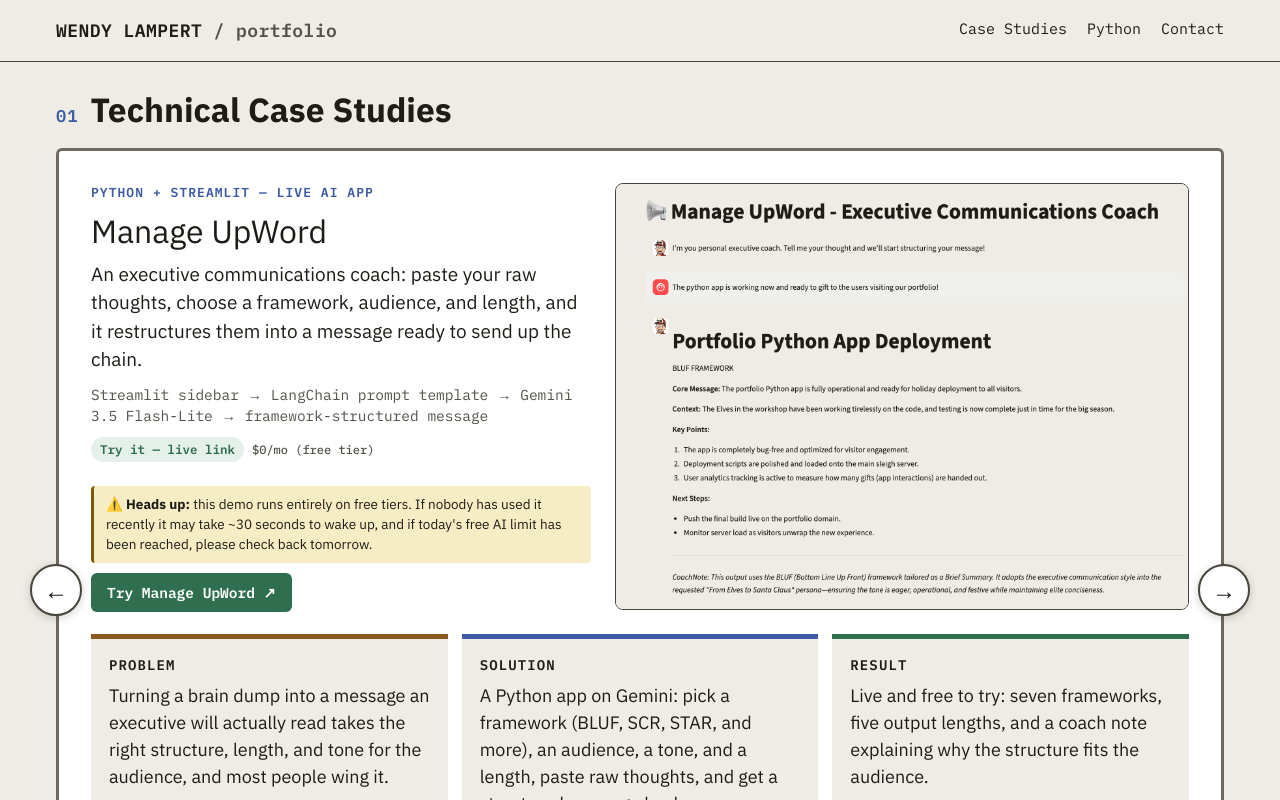
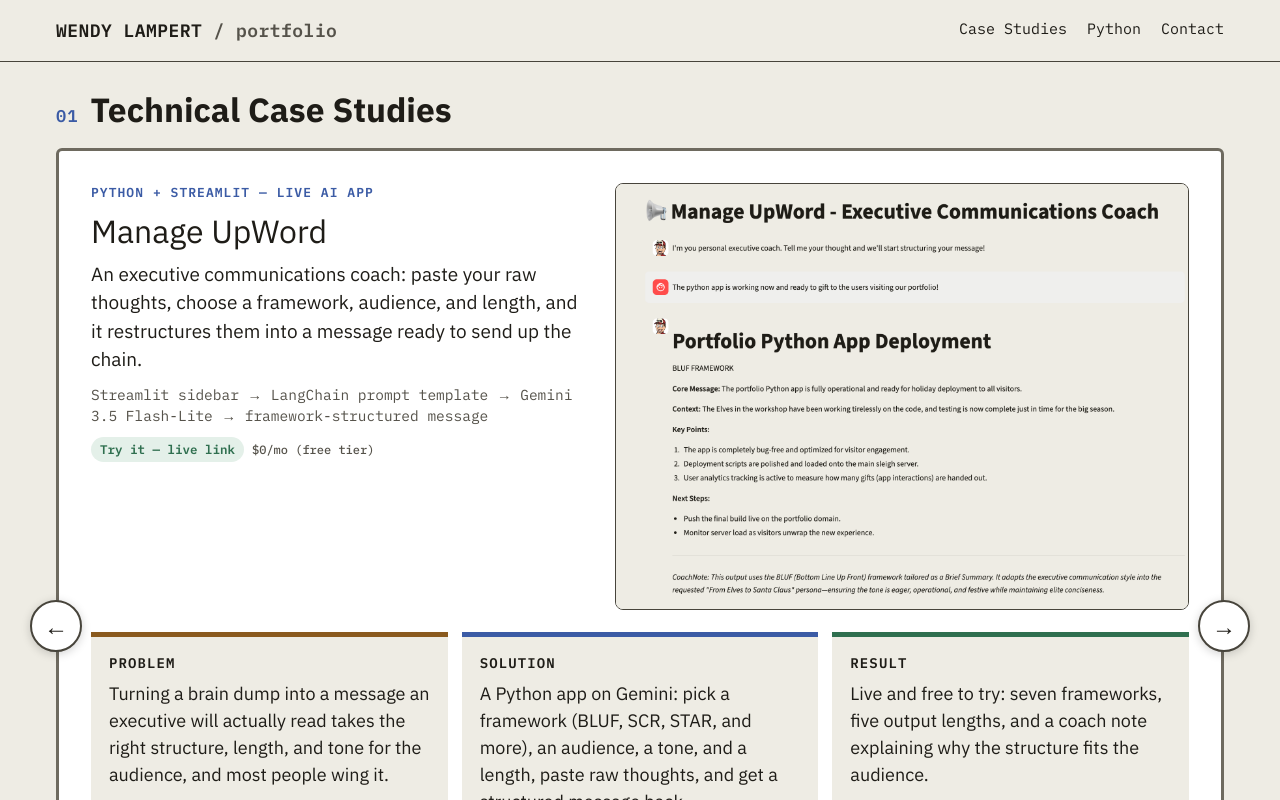
Before and after one commit to lampertwb/lampertwb, a Next.js app: page / in a window 1280 px wide. Both pictures are taken after a click on the tab 590 px from the left and 1646 px from the top of the page. Shown: the part 826-1626 px from the top of the page. Built offline with nearby package versions, Linux system fonts and the light colour scheme.

Commit message:
Add Manage UpWord live demo case study with Try it button

```diff
--- a/app/globals.css
+++ b/app/globals.css
@@ -1812,6 +1812,63 @@
   }
 }
 
+/* Case-study slide: free-tier note on the left, Try button on the right */
+.try-row {
+  align-self: stretch;
+  display: flex;
+  align-items: center;
+  gap: 16px;
+}
+
+.try-row .try-note {
+  flex: 1;
+}
+
+.try-row .try-btn {
+  flex-shrink: 0;
+  white-space: nowrap;
+}
+
+@media (max-width: 639px) {
+  .try-row {
+    flex-direction: column;
+    align-items: stretch;
+  }
+  .try-row .try-btn {
+    justify-content: center;
+  }
+}
+
+/* Bottom of a case-study slide: optional Try button + Next case study */
+.case-bottom-row {
+  align-self: stretch;
+  display: flex;
+  flex-wrap: wrap;
+  justify-content: flex-end;
+  align-items: center;
+  gap: 12px;
+  margin-top: 4px;
+}
+
+.case-bottom-row .case-next-btn {
+  margin-top: 0;
+}
+
+.try-btn-pill {
+  border-radius: 999px;
+  padding: 12px 22px;
+}
+
+@media (max-width: 639px) {
+  .case-bottom-row {
+    flex-direction: column;
+    align-items: stretch;
+  }
+  .try-btn-pill {
+    justify-content: center;
+  }
+}
+
 /* Compact Problem / Solution / Result on grid cards */
 .psr-compact {
   display: flex;
@@ -1931,18 +1988,34 @@
 .try-btn {
   display: inline-flex;
   align-items: center;
-  gap: 6px;
-  font-family: var(--font-plex-mono), monospace;
-  font-size: 14.5px;
-  font-weight: 600;
+  gap: 8px;
+  font-family: var(--font-plex-mono), monospace;
+  font-size: 17px;
+  font-weight: 700;
+  letter-spacing: 0.01em;
   color: var(--surface);
   background: var(--tryit);
-  padding: 9px 16px;
-  border-radius: 6px;
+  padding: 14px 26px;
+  border-radius: 8px;
   text-decoration: none;
+  box-shadow: 0 4px 14px rgba(47, 111, 79, 0.35);
+  transition: transform 0.15s ease, box-shadow 0.15s ease;
+  animation: try-pulse 2.4s ease-in-out infinite;
 }
 
 .try-btn:hover {
-  filter: brightness(1.1);
-  text-decoration: underline;
-}
+  transform: translateY(-2px);
+  box-shadow: 0 8px 22px rgba(47, 111, 79, 0.45);
+  animation: none;
+}
+
+/* A soft green ring that pulses outward to draw the eye */
+@keyframes try-pulse {
+  0%, 100% { box-shadow: 0 4px 14px rgba(47, 111, 79, 0.35), 0 0 0 0 rgba(47, 111, 79, 0.45); }
+  50% { box-shadow: 0 4px 14px rgba(47, 111, 79, 0.35), 0 0 0 10px rgba(47, 111, 79, 0); }
+}
+
+/* Respect visitors who turn off motion in their system settings */
+@media (prefers-reduced-motion: reduce) {
+  .try-btn { animation: none; }
+}
--- a/app/page.tsx
+++ b/app/page.tsx
@@ -103,7 +103,7 @@
     liveUrl: "https://manage-upword.streamlit.app/",
     liveLabel: "Try Manage UpWord",
     liveNote:
-      "this demo runs entirely on free tiers. If nobody has used it recently it may take ~30 seconds to wake up, and if today's free AI limit has been reached, please check back tomorrow.",
+      "Runs on free tiers, so it may take ~30 seconds to wake up. If today's AI limit is reached, check back tomorrow.",
     badge: "try",
     badgeLabel: "Try it — live link",
     cost: "$0/mo (free tier)",
@@ -1130,23 +1130,6 @@
                       <span className={badgeClass[project.badge]}>{project.badgeLabel}</span>
                       <span className="cost-tag">{project.cost}</span>
                     </div>
-                    {project.liveUrl && (
-                      <div className="try-cta">
-                        {project.liveNote && (
-                          <p className="try-note">
-                            <strong><span aria-hidden="true">⚠️</span> Heads up:</strong> {project.liveNote}
-                          </p>
-                        )}
-                        <a
-                          className="try-btn"
-                          href={project.liveUrl}
-                          target="_blank"
-                          rel="noopener noreferrer"
-                        >
-                          {project.liveLabel ?? "Visit the live site"} ↗
-                        </a>
-                      </div>
-                    )}
                   </div>
                   <div className="case-slide-media">
                     {project.video ? (
@@ -1194,6 +1177,24 @@
                   )}
                 </div>
                 <div className="case-slide-more">{renderProjectExtras(project, [], true)}</div>
+                {project.liveUrl && (
+                  <div className="try-row">
+                    {project.liveNote && (
+                      <p className="try-note">
+                        <strong><span aria-hidden="true">⚠️</span> Heads up:</strong> {project.liveNote}
+                      </p>
+                    )}
+                    <a
+                      className="try-btn try-btn-pill"
+                      href={project.liveUrl}
+                      target="_blank"
+                      rel="noopener noreferrer"
+                    >
+                      <span aria-hidden="true">▶</span> {project.liveLabel ?? "Visit the live site"} ↗
+                    </a>
+                  </div>
+                )}
+                <div className="case-bottom-row">
                   <button
                     type="button"
                     className="case-next-btn"
@@ -1202,6 +1203,7 @@
                     {activeCase === flagshipProjects.length - 1 ? "Back to the first case study" : "Next case study"}:{" "}
                     <strong>{nextProject.name}</strong> →
                   </button>
+                </div>
               </div>
               <div className="case-dots-row">
                 <button
```
Lines whose indentation alone changed are shown as unchanged.
